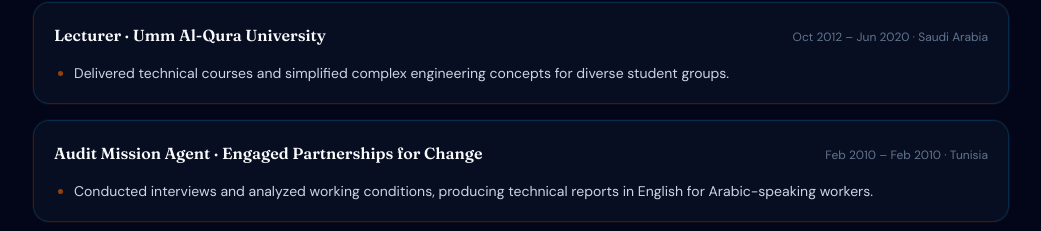
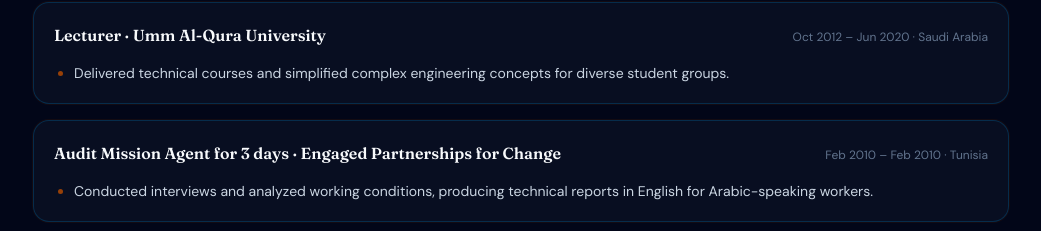
Before and after one commit to saoussen-slii/portfolio, a React (Vite) app: page / in a window 1280 px wide. Shown: the part 2403-2634 px from the top of the page, without its empty margins (119-1160 px from the left). Built offline with nearby package versions, Linux system fonts and the light colour scheme.

Commit message:
added 3 days precision

```diff
--- a/src/data/locales/portfolio.ts
+++ b/src/data/locales/portfolio.ts
@@ -192,7 +192,7 @@
       {
         company: 'Engaged Partnerships for Change',
         location: 'Tunisia',
-        role: 'Audit Mission Agent',
+        role: 'Audit Mission Agent for 3 days',
         start: 'Feb 2010',
         end: 'Feb 2010',
         highlights: [
@@ -388,7 +388,7 @@
       {
         company: 'Engaged Partnerships for Change',
         location: 'Tunisie',
-        role: 'Agente de mission d’audit',
+        role: 'Agente de mission d’audit pendant 3 jours',
         start: 'févr. 2010',
         end: 'févr. 2010',
         highlights: [
```
